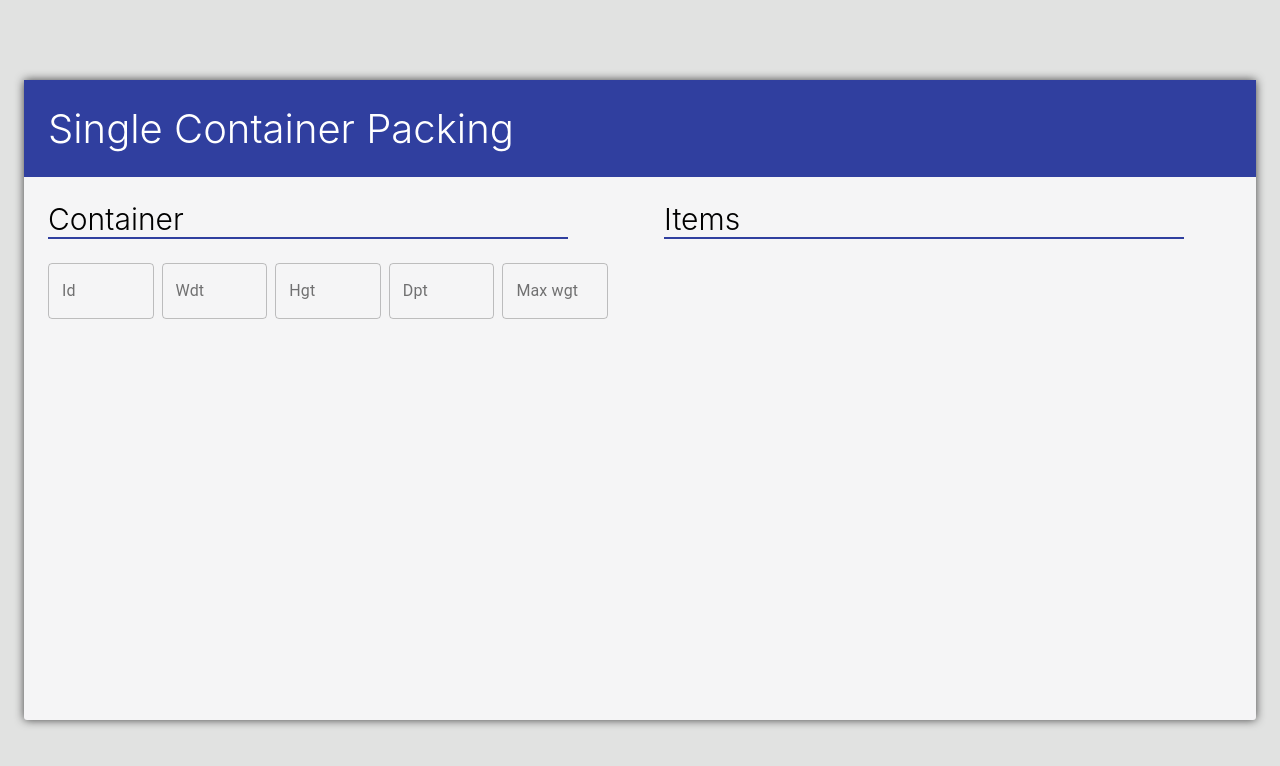
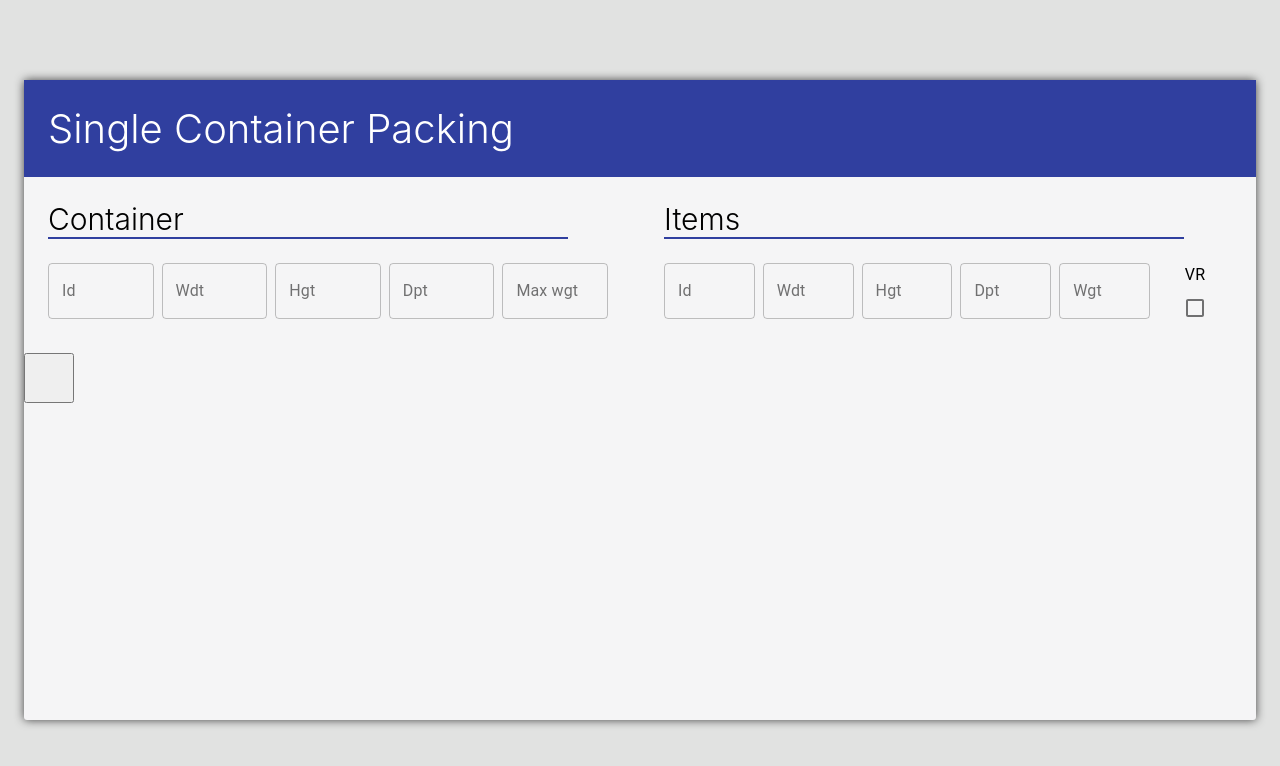
Before and after one commit to tomasjavorsky/Single-Container-Packing, a React (Create React App) app: page / in a window 1280 px wide. Shown: the top 766 px of the page. Built offline with nearby package versions, Linux system fonts and the light colour scheme; the HTML template or start-up script is replaced by a standard one.

Commit message:
feat(main): itemForm

```diff
--- a/src/pages/PackagingSetup.tsx
+++ b/src/pages/PackagingSetup.tsx
@@ -13,6 +13,8 @@ import texts from "../texts";
 import { useFormik } from "formik";
 import * as Yup from "yup";
 import { TextField } from "@material-ui/core";
+import FormControlLabel from "@material-ui/core/FormControlLabel";
+import Checkbox from "@material-ui/core/Checkbox";
 
 const PackagingSetup = () => {
   const containerFormik = useFormik({
@@ -29,6 +31,27 @@ const PackagingSetup = () => {
       Hgt: Yup.number().required(),
       Dpt: Yup.number().required(),
       MaxWgt: Yup.number().required()
+    }),
+    onSubmit: values => {
+      console.log(values);
+    }
+  });
+
+  const itemFormik = useFormik({
+    initialValues: {
+      itemId: "",
+      Wdt: "",
+      Hgt: "",
+      Dpt: "",
+      Wgt: "",
+      vr: false
+    },
+    validationSchema: Yup.object({
+      itemId: Yup.number().required(),
+      Wdt: Yup.number().required(),
+      Hgt: Yup.number().required(),
+      Dpt: Yup.number().required(),
+      Wgt: Yup.number().required()
     }),
     onSubmit: values => {
       console.log(values);
@@ -66,8 +89,7 @@ const PackagingSetup = () => {
                   id="Wdt"
                   name="Wdt"
                   error={
-                    containerFormik.touched.Wdt &&
-                    containerFormik.errors.Wdt
+                    containerFormik.touched.Wdt && containerFormik.errors.Wdt
                       ? true
                       : false
                   }
@@ -84,8 +106,7 @@ const PackagingSetup = () => {
                   id="Hgt"
                   name="Hgt"
                   error={
-                    containerFormik.touched.Hgt &&
-                    containerFormik.errors.Hgt
+                    containerFormik.touched.Hgt && containerFormik.errors.Hgt
                       ? true
                       : false
                   }
@@ -102,8 +123,7 @@ const PackagingSetup = () => {
                   id="Dpt"
                   name="Dpt"
                   error={
-                    containerFormik.touched.Dpt &&
-                    containerFormik.errors.Dpt
+                    containerFormik.touched.Dpt && containerFormik.errors.Dpt
                       ? true
                       : false
                   }
@@ -137,8 +157,111 @@ const PackagingSetup = () => {
           </FormWrapper>
           <FormWrapper>
             <FormTitle>{texts.itemsFormTitle}</FormTitle>
+            <StyledForm onSubmit={itemFormik.handleSubmit}>
+              <InputFieldWrapper>
+                <TextField
+                  id="itemId"
+                  name="itemId"
+                  error={
+                    itemFormik.touched.itemId && itemFormik.errors.itemId
+                      ? true
+                      : false
+                  }
+                  type="text"
+                  onChange={itemFormik.handleChange}
+                  onBlur={itemFormik.handleBlur}
+                  value={itemFormik.values.itemId}
+                  label={texts.containerForm.Id}
+                  variant="outlined"
+                />
+              </InputFieldWrapper>
+              <InputFieldWrapper>
+                <TextField
+                  id="Wdt"
+                  name="Wdt"
+                  error={
+                    itemFormik.touched.Wdt && itemFormik.errors.Wdt
+                      ? true
+                      : false
+                  }
+                  type="text"
+                  onChange={itemFormik.handleChange}
+                  onBlur={itemFormik.handleBlur}
+                  value={itemFormik.values.Wdt}
+                  label={texts.containerForm.Wdt}
+                  variant="outlined"
+                />
+              </InputFieldWrapper>
+              <InputFieldWrapper>
+                <TextField
+                  id="Hgt"
+                  name="Hgt"
+                  error={
+                    itemFormik.touched.Hgt && itemFormik.errors.Hgt
+                      ? true
+                      : false
+                  }
+                  type="text"
+                  onChange={itemFormik.handleChange}
+                  onBlur={itemFormik.handleBlur}
+                  value={itemFormik.values.Hgt}
+                  label={texts.containerForm.Hgt}
+                  variant="outlined"
+                />
+              </InputFieldWrapper>
+              <InputFieldWrapper>
+                <TextField
+                  id="Dpt"
+                  name="Dpt"
+                  error={
+                    itemFormik.touched.Dpt && itemFormik.errors.Dpt
+                      ? true
+                      : false
+                  }
+                  type="text"
+                  onChange={itemFormik.handleChange}
+                  onBlur={itemFormik.handleBlur}
+                  value={itemFormik.values.Dpt}
+                  label={texts.containerForm.Dpt}
+                  variant="outlined"
+                />
+              </InputFieldWrapper>
+              <InputFieldWrapper>
+                <TextField
+                  id="Wgt"
+                  name="Wgt"
+                  error={
+                    itemFormik.touched.Wgt && itemFormik.errors.Wgt
+                      ? true
+                      : false
+                  }
+                  type="text"
+                  onChange={itemFormik.handleChange}
+                  onBlur={itemFormik.handleBlur}
+                  value={itemFormik.values.Wgt}
+                  label={texts.containerForm.Wgt}
+                  variant="outlined"
+                />
+              </InputFieldWrapper>
+              <FormControlLabel
+                id="vr"
+                name="vr"
+                value={itemFormik.values.vr}
+                control={<Checkbox color="secondary" />}
+                label={texts.containerForm.Vr}
+                onChange={itemFormik.handleChange}
+                labelPlacement="top"
+              />
+            </StyledForm>
           </FormWrapper>
         </FormsWrapper>
+        <button
+          style={{ height: "50px", width: "50px" }}
+          onClick={() => {
+            console.log(containerFormik.values);
+            console.log(itemFormik.values);
+          }}
+        ></button>
       </PackagingContainer>
     </MainContainer>
   );
--- a/src/texts/index.ts
+++ b/src/texts/index.ts
@@ -10,7 +10,7 @@ const texts = {
     MaxWgt: "Max wgt",
     Wgt: "Wgt",
     Qty: "Qty",
-    VR: "VR",
+    Vr: "VR",
     Add: "Add Item"
   }
 };
```
